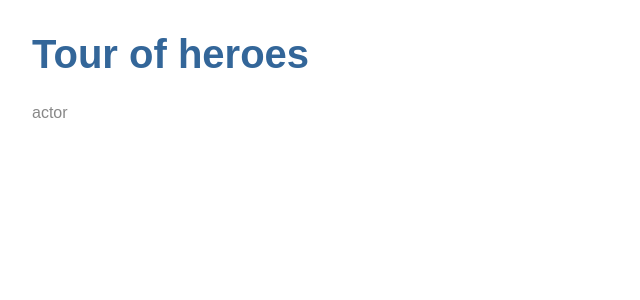
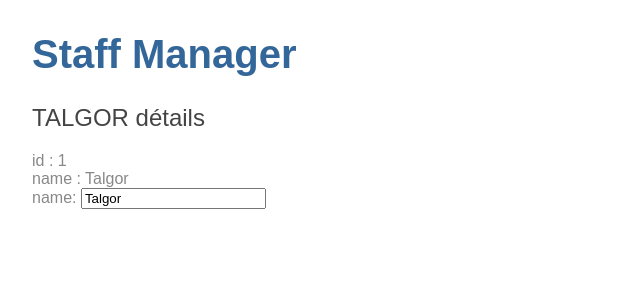
Before and after one commit to salade2doigts/AngularSkills, an Angular app: page / in a window 1280 px wide. Shown: the top 300 px of the page, without its empty margins (0-640 px from the left). Built offline with nearby package versions, Linux system fonts and the light colour scheme.

Commit message:
binding name

```diff
--- a/src/app/app.component.ts
+++ b/src/app/app.component.ts
@@ -7,5 +7,5 @@ import { Component } from '@angular/core';
 })
 export class AppComponent  {
 
-  title = 'Tour of heroes'; // export des variable dans le component app
+  title = 'Staff Manager'; // export des variable dans le component app
 }
--- a/src/app/heroes/heroes.component.html
+++ b/src/app/heroes/heroes.component.html
@@ -1,3 +1,12 @@
-<p>
-{{hero.name}}
-</p>
+<h2>
+{{hero.name | uppercase}} détails
+</h2>
+<div>id : {{hero.id}}</div>
+<div>name : {{hero.name}}</div>
+
+
+<div>
+  <label>name:
+    <input [(ngModel)] = "hero.name" placeholder="name"/> <!--envoi de donnée à dans les deux sens grace à ngModel -->
+  </label>
+</div>
--- a/src/app/heroes/heroes.component.ts
+++ b/src/app/heroes/heroes.component.ts
@@ -10,7 +10,7 @@ export class HeroesComponent implements OnInit {
 
   hero : Hero = {
     id : 1,
-    name : 'actor'
+    name : 'Talgor'
   }
 
   constructor() {
```
